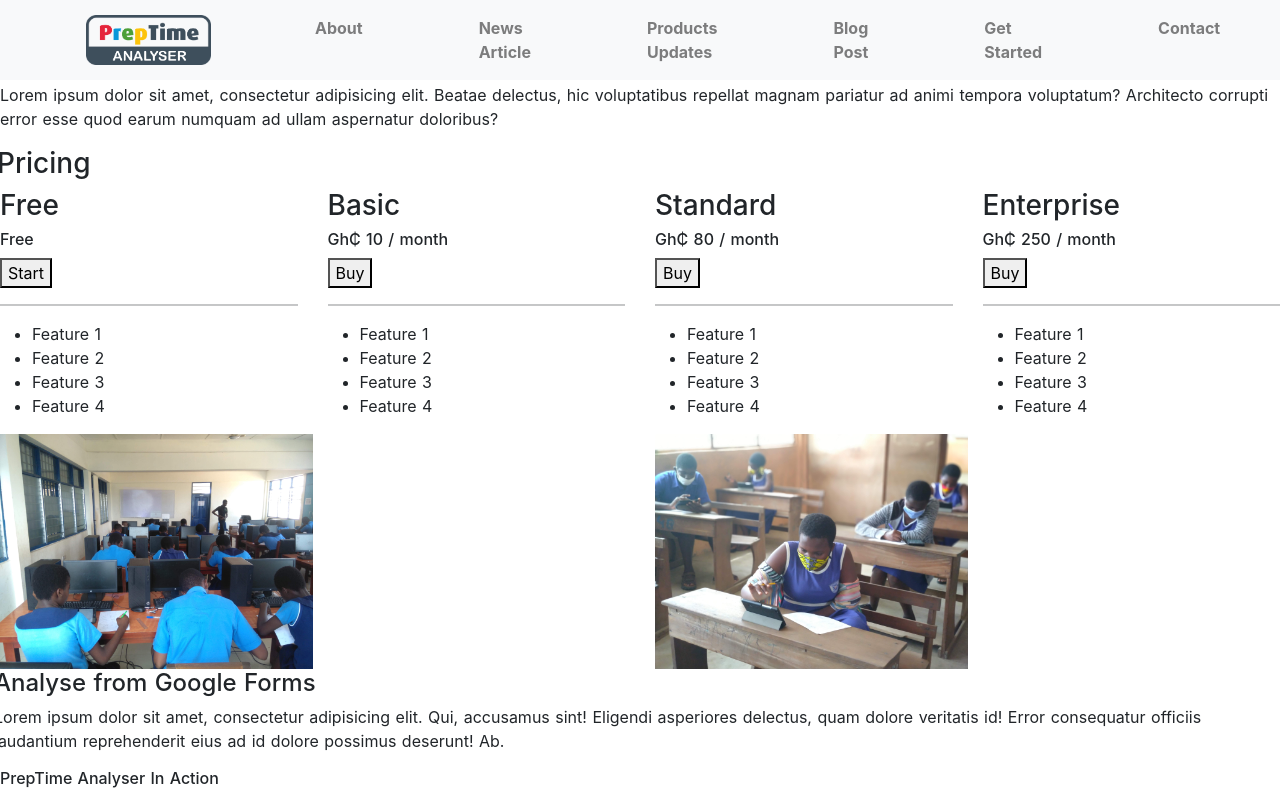
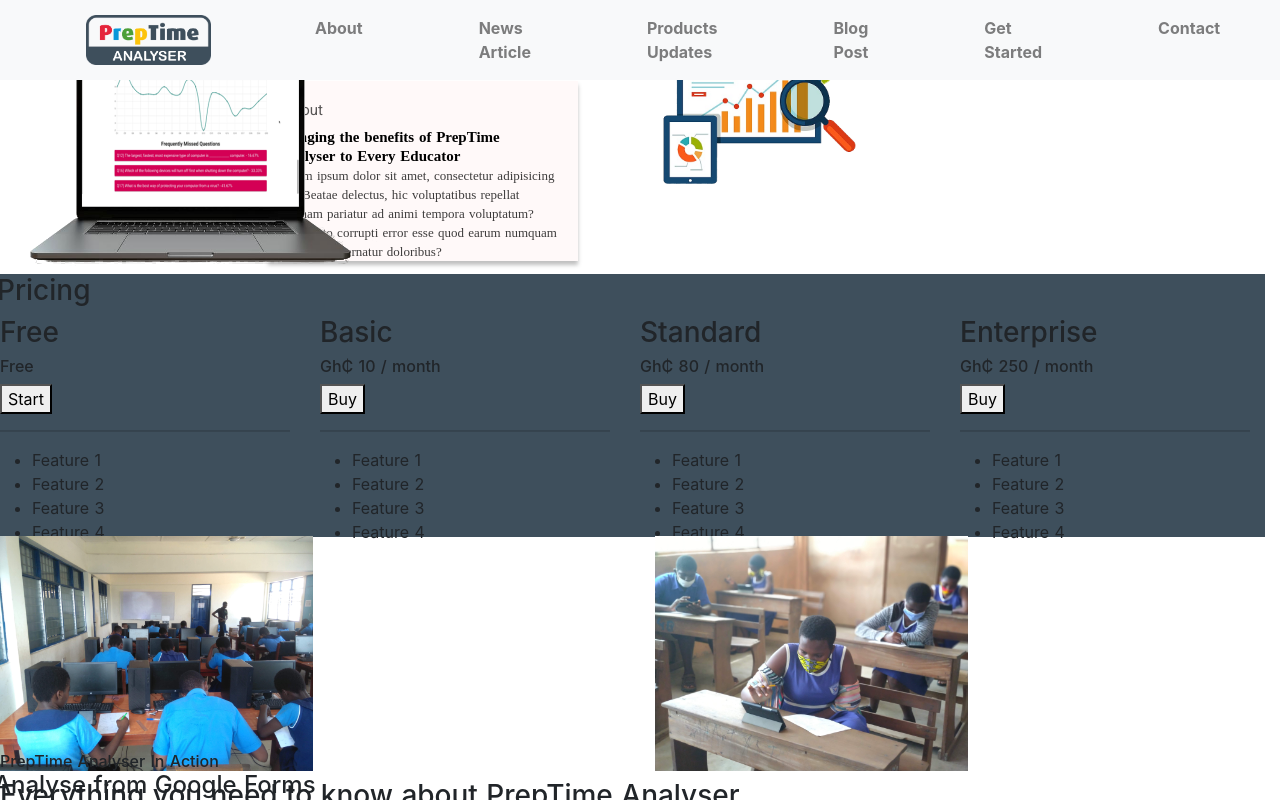
Before and after one commit to Scribble-Works/preptimeanalyser, a Nuxt app: page /about in a window 1280 px wide. Shown: the top 800 px of the page. Built offline with nearby package versions, Linux system fonts and the light colour scheme.

Commit message:
would con't with the styling later

```diff
--- a/pages/about.vue
+++ b/pages/about.vue
@@ -3,7 +3,7 @@
     <div class="row">
       <div class="col about">
         <h4>About</h4>
-        <h2>Bringing the benefits of PrepTime Analyser to Evvery Educator</h2>
+        <h2>Bringing the benefits of PrepTime Analyser to Every Educator</h2>
         <p>
           Lorem ipsum dolor sit amet, consectetur adipisicing elit. Beatae
           delectus, hic voluptatibus repellat magnam pariatur ad animi tempora
@@ -12,7 +12,7 @@
         </p>
       </div>
     </div>
-    <div class="row">
+    <div class="row price">
       <h3>Pricing</h3>
       <div class="col">
         <h3>Free</h3>
@@ -64,7 +64,7 @@
       </div>
     </div>
 
-    <div class="row">
+    <div class="row studs">
       <div class="col">
         <img
           src="~assets/images/accra_col1.jpg"
@@ -87,7 +87,7 @@
       </div>
     </div>
 
-    <div>
+    <div class="evrtng">
       <h6>PrepTime Analyser In Action</h6>
       <h3>Everything you need to know about PrepTime Analyser</h3>
       <button>Blog</button>
@@ -114,4 +114,78 @@
 </template>
 
 <style>
+.about {
+  position: absolute;
+  width: 310px;
+  height: 180px;
+  left: 268px;
+  top: 81px;
+
+  background: #fff9f9;
+  box-shadow: 0px 4px 4px rgba(0, 0, 0, 0.25);
+}
+
+.about h4 {
+  position: absolute;
+  top: 18px;
+  width: 68px;
+  height: 22px;
+  font-size: 15px;
+  font-family: Roboto;
+  font-weight: normal;
+  line-height: 18px;
+  display: flex;
+  align-items: center;
+  color: rgba(0, 0, 0, 0.65);
+}
+
+.about h2 {
+  position: absolute;
+  left: 10px;
+  top: 47px;
+  width: 262px;
+  font-family: Squada One;
+  font-style: normal;
+  font-weight: bold;
+  font-size: 15px;
+  line-height: 19px;
+  color: #000000;
+}
+
+.about p{
+  position: absolute;
+  width: 282px;
+  height: 76px;
+  left: 10px;
+  top: 85px;
+  font-family: Tuffy;
+  font-style: normal;
+  font-weight: normal;
+  font-size: 13px;
+  line-height: 19px;
+
+  color: rgba(0, 0, 0, 0.76);
+}
+
+.price{
+  position: absolute;
+  width: 100%;
+  height: 263px;
+  top: 274px;
+  background: #3E4F5C;
+}
+
+.studs{
+  position: absolute;
+  top: 536px;
+}
+
+.evrtng{
+  position: absolute;
+  top: 752px;
+}
+.evrtng img{
+  position: absolute;
+  top: 812px;
+}
 </style>
```
